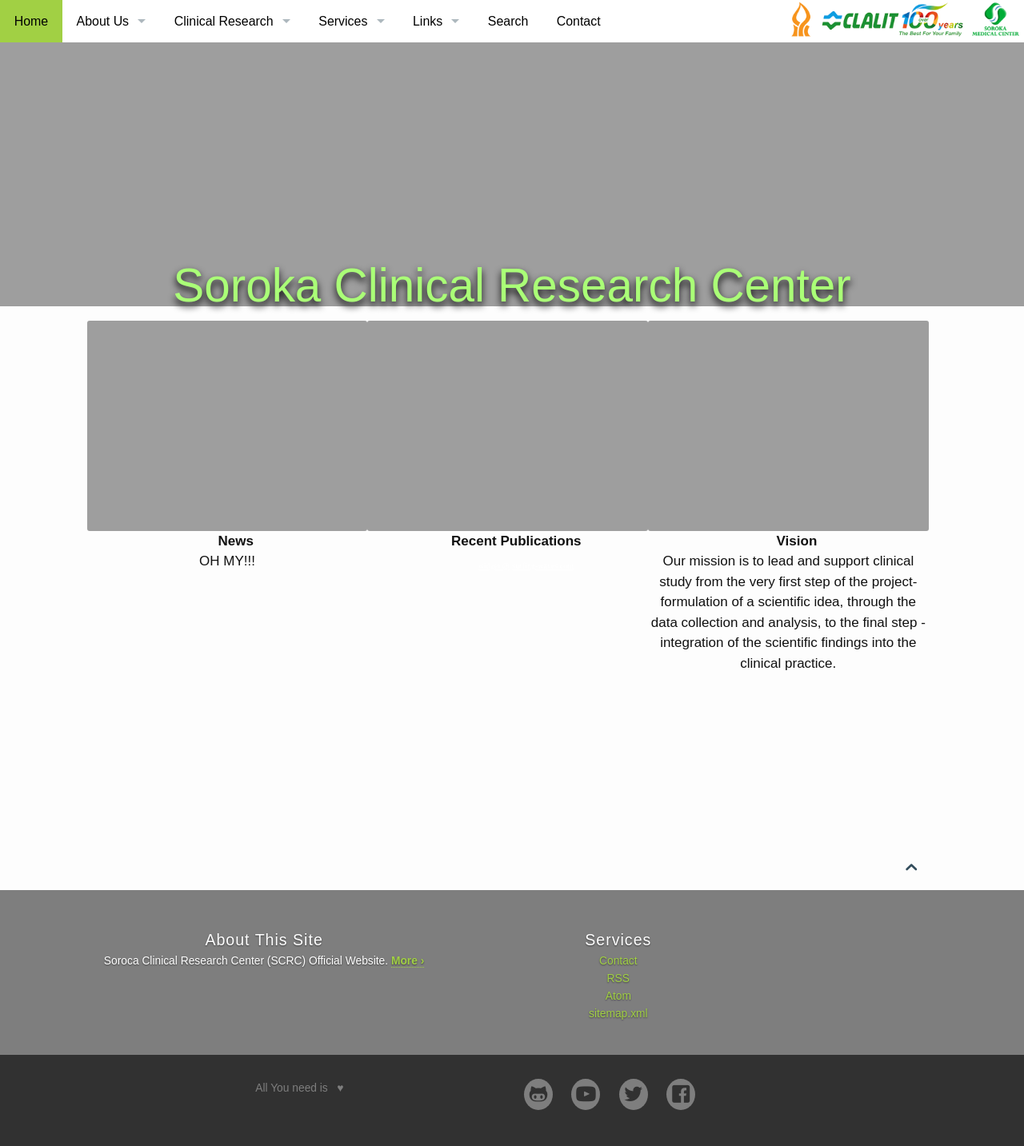
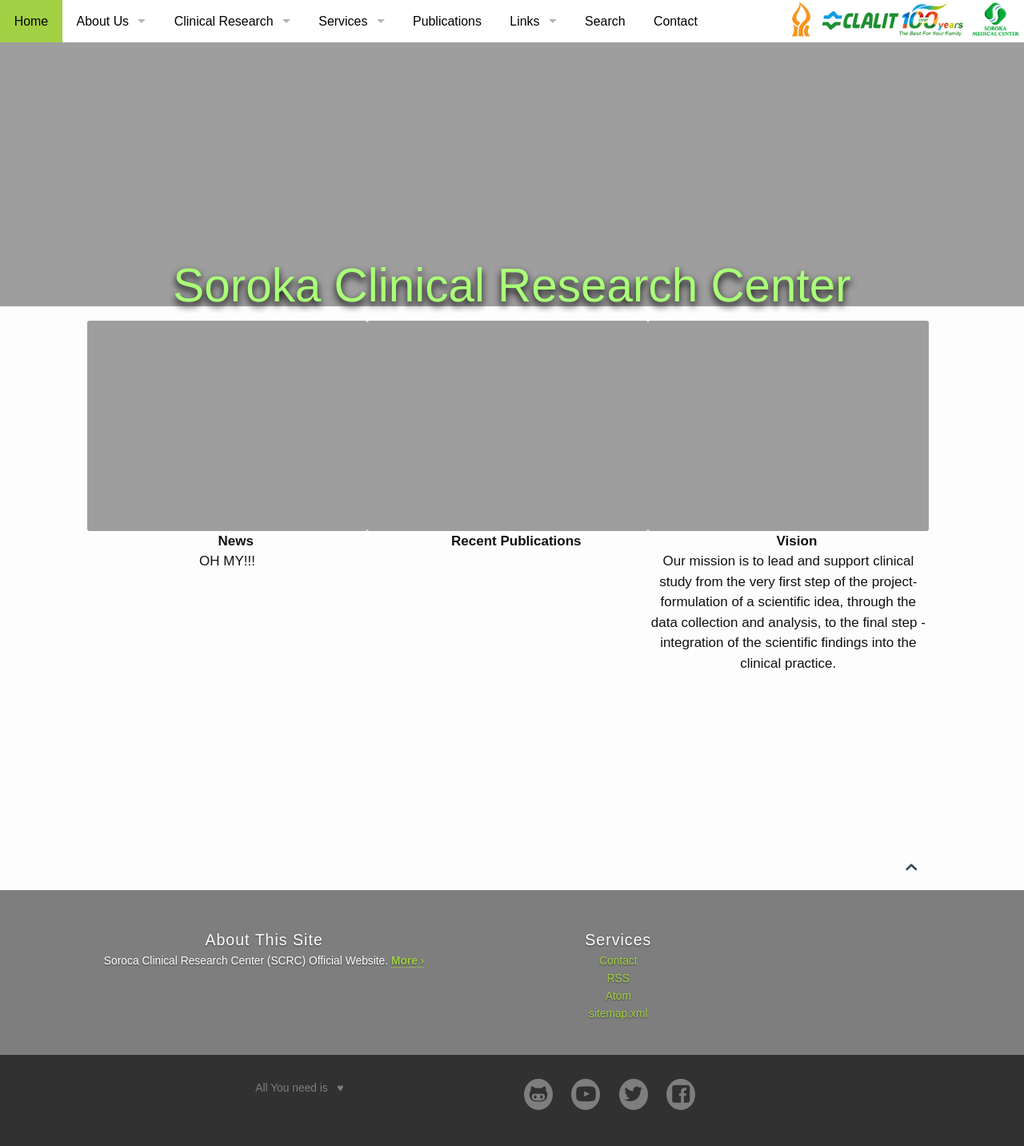
Before and after one commit to vsevkayf/OmarKhayyam, a Jekyll site: the page built from pages/pages-root-folder/index.html, in a window 1280 px wide. Shown: the whole page at 80% size. Built offline with Jekyll 4.4.1, drawn with Linux system fonts in a browser that asks for light colours; some web fonts are replaced; comment, search, counter and statistics services are not loaded.

Commit message:
Update navigation.yml

```diff
--- a/_data/navigation.yml
+++ b/_data/navigation.yml
@@ -39,6 +39,10 @@
     url: "/acares/"
   - title: "Industry- Initiated Research"
     url: "/indures/"
+
+- title: "Publications"
+  url: "/pubs/"
+  side: left
 
 - title: "Links"
   url: ""
```
